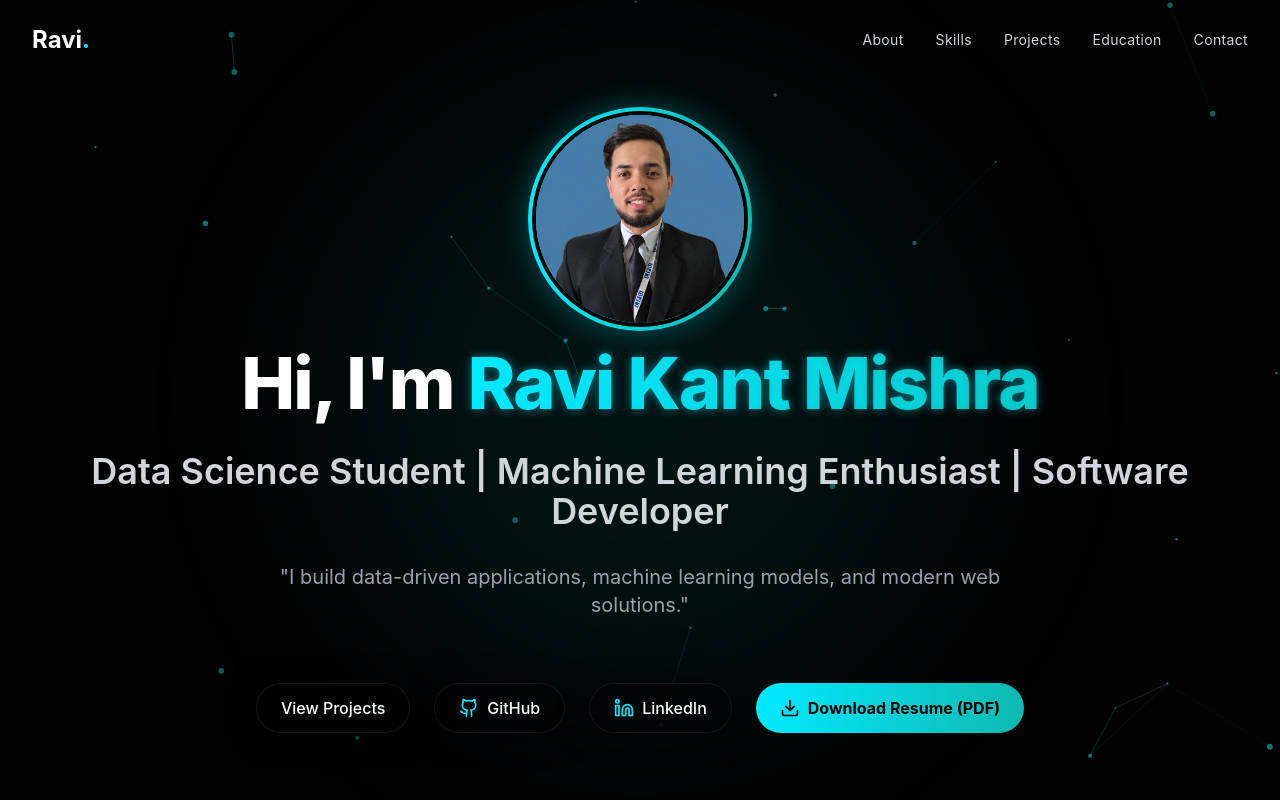
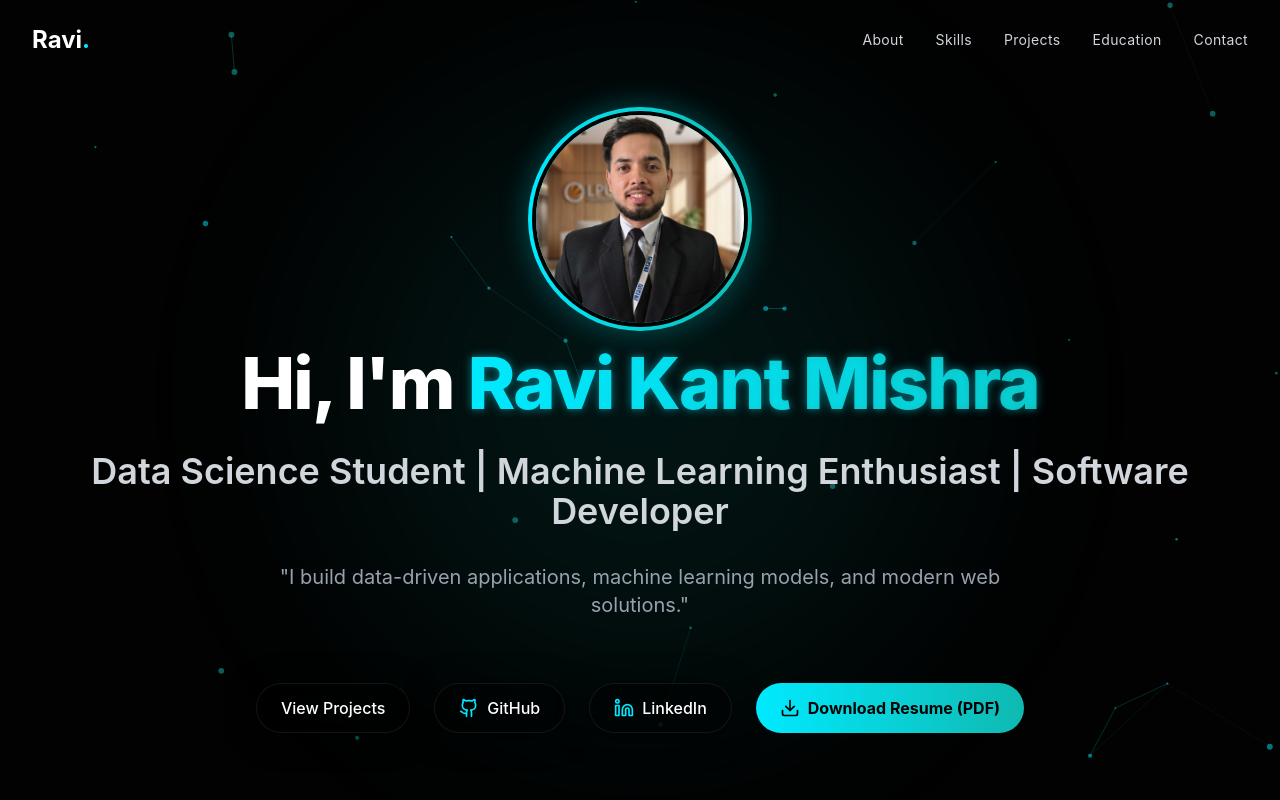
Before and after one commit to ravikantMishra10/PORTFOLIO, a React (Vite) app: page / in a window 1280 px wide. Shown: the top 800 px of the page. Built offline with nearby package versions, Linux system fonts and the light colour scheme.

Commit message:
Update profile photo

```diff
--- a/src/components/sections/Hero.tsx
+++ b/src/components/sections/Hero.tsx
@@ -18,7 +18,7 @@ export const Hero = () => {
             className="w-40 h-40 md:w-56 md:h-56 mx-auto rounded-full p-1 bg-gradient-to-r from-[#00eaff] to-[#0fb9b1] shadow-[0_0_30px_rgba(0,234,255,0.3)] -mt-10 mb-4"
           >
             <img
-              src="/profile.jpeg"
+              src="/Profile.jpg"
               alt="Ravi Kant Mishra"
               className="w-full h-full object-cover rounded-full border-4 border-[#020202]"
             />
@@ -77,8 +77,8 @@ export const Hero = () => {
               LinkedIn
             </a>
             <a
-              href="/Ravi CV.pdf"
-              download="Ravi_Kant_Mishra_Resume.pdf"
+               href="/Ravi CV.pdf"
+               download="Ravi_Kant_Mishra_Resume.pdf"
               className="px-6 py-3 rounded-full flex items-center gap-2 font-bold bg-gradient-to-r from-[#00eaff] to-[#0fb9b1] text-black hover:shadow-[0_0_20px_rgba(0,234,255,0.5)] transition-all duration-300 transform hover:-translate-y-1"
             >
               <Download size={20} />
```
Also changed, not shown: public/Profile.jpg (added), public/profile.jpeg (deleted).
